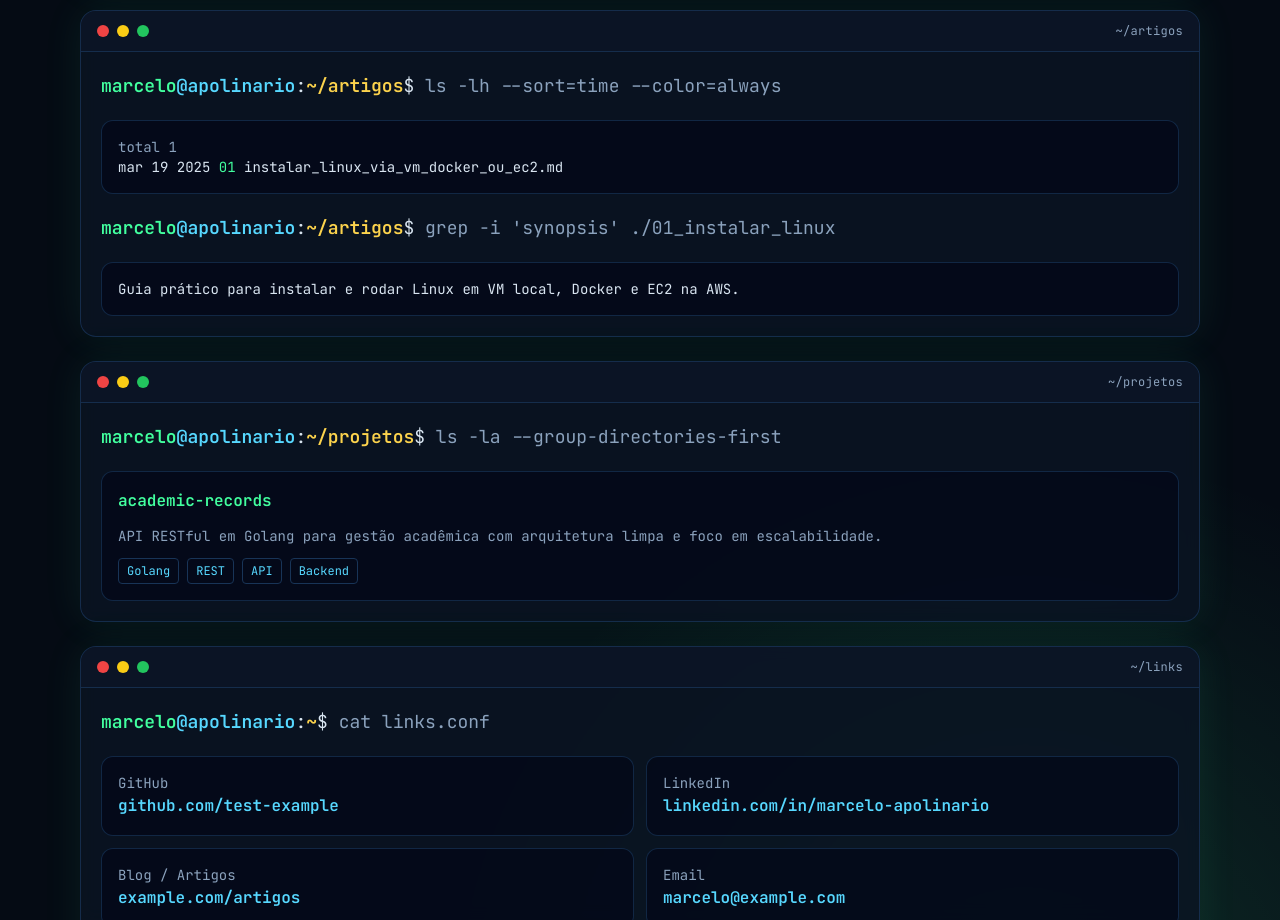
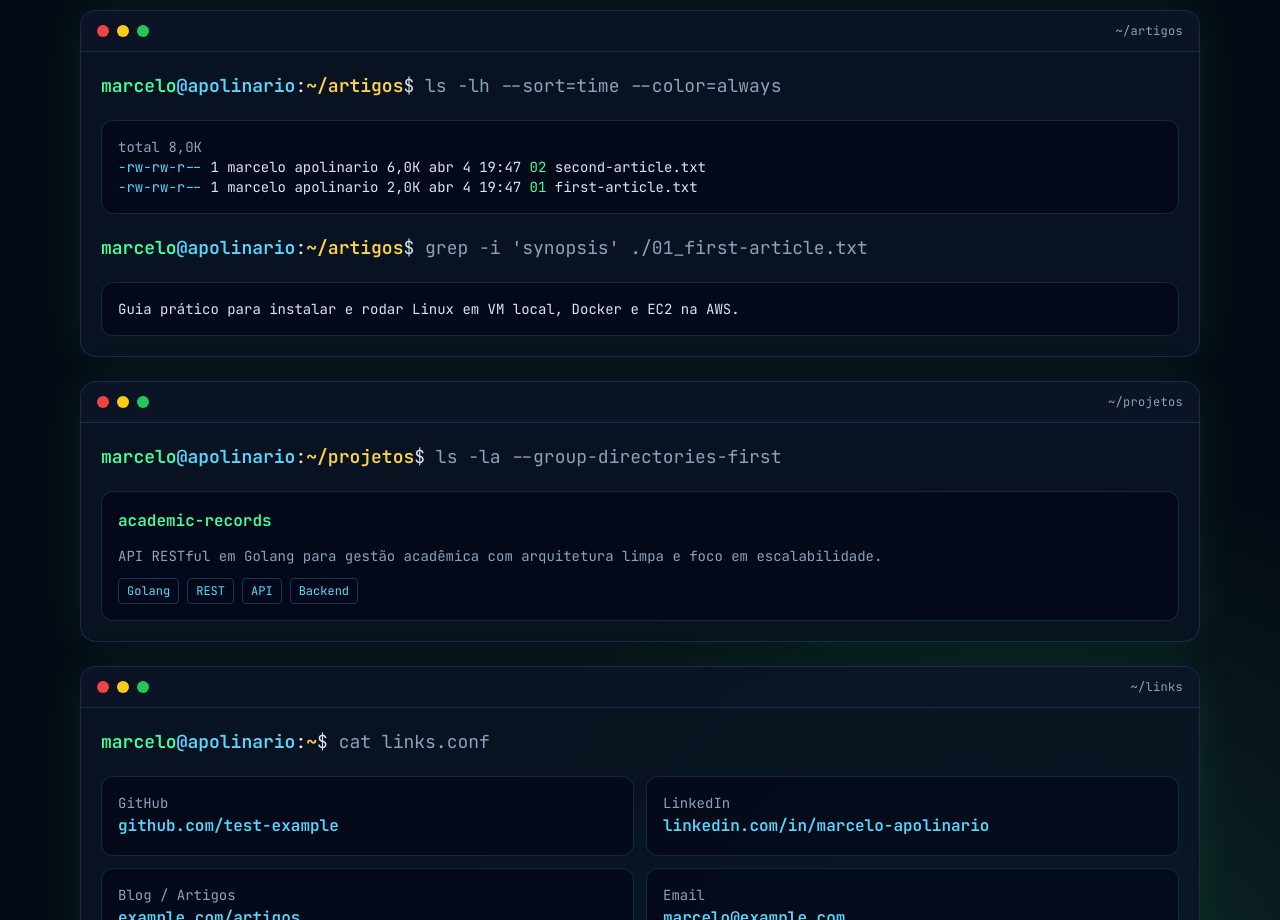
Before and after one commit to apolinario0x21/sturdy-parakeet, a Next.js app: page / in a window 1280 px wide. Shown: the part 1120-2040 px from the top of the page. Built offline with nearby package versions, Linux system fonts and the light colour scheme.

Commit message:
feat: tornar seção de artigos mais fiel ao output Linux

```diff
--- a/components/sections/Articles.tsx
+++ b/components/sections/Articles.tsx
@@ -5,13 +5,19 @@ export function Articles() {
   return (
     <TerminalWindow title="~/artigos">
       <Prompt path="~/artigos" command="ls -lh --sort=time --color=always" />
-      <div className="terminal-output text-sm">
-        <p className="text-term-mute">total 1</p>
-        <p>
-          mar 19 2025 <span className="text-term-green">01</span> instalar_linux_via_vm_docker_ou_ec2.md
-        </p>
+      <div className="terminal-output overflow-x-auto text-sm">
+        <p className="text-term-mute">total 8,0K</p>
+        <pre className="whitespace-pre text-term-text">
+          <span className="text-term-cyan">-rw-rw-r--</span> 1 marcelo apolinario 6,0K abr 4 19:47{' '}
+          <span className="text-term-green">02</span> second-article.txt
+        </pre>
+        <pre className="whitespace-pre text-term-text">
+          <span className="text-term-cyan">-rw-rw-r--</span> 1 marcelo apolinario 2,0K abr 4 19:47{' '}
+          <span className="text-term-green">01</span> first-article.txt
+        </pre>
       </div>
-      <Prompt path="~/artigos" command="grep -i 'synopsis' ./01_instalar_linux" />
+
+      <Prompt path="~/artigos" command="grep -i 'synopsis' ./01_first-article.txt" />
       <div className="terminal-output text-sm">
         <p>Guia prático para instalar e rodar Linux em VM local, Docker e EC2 na AWS.</p>
       </div>
```
